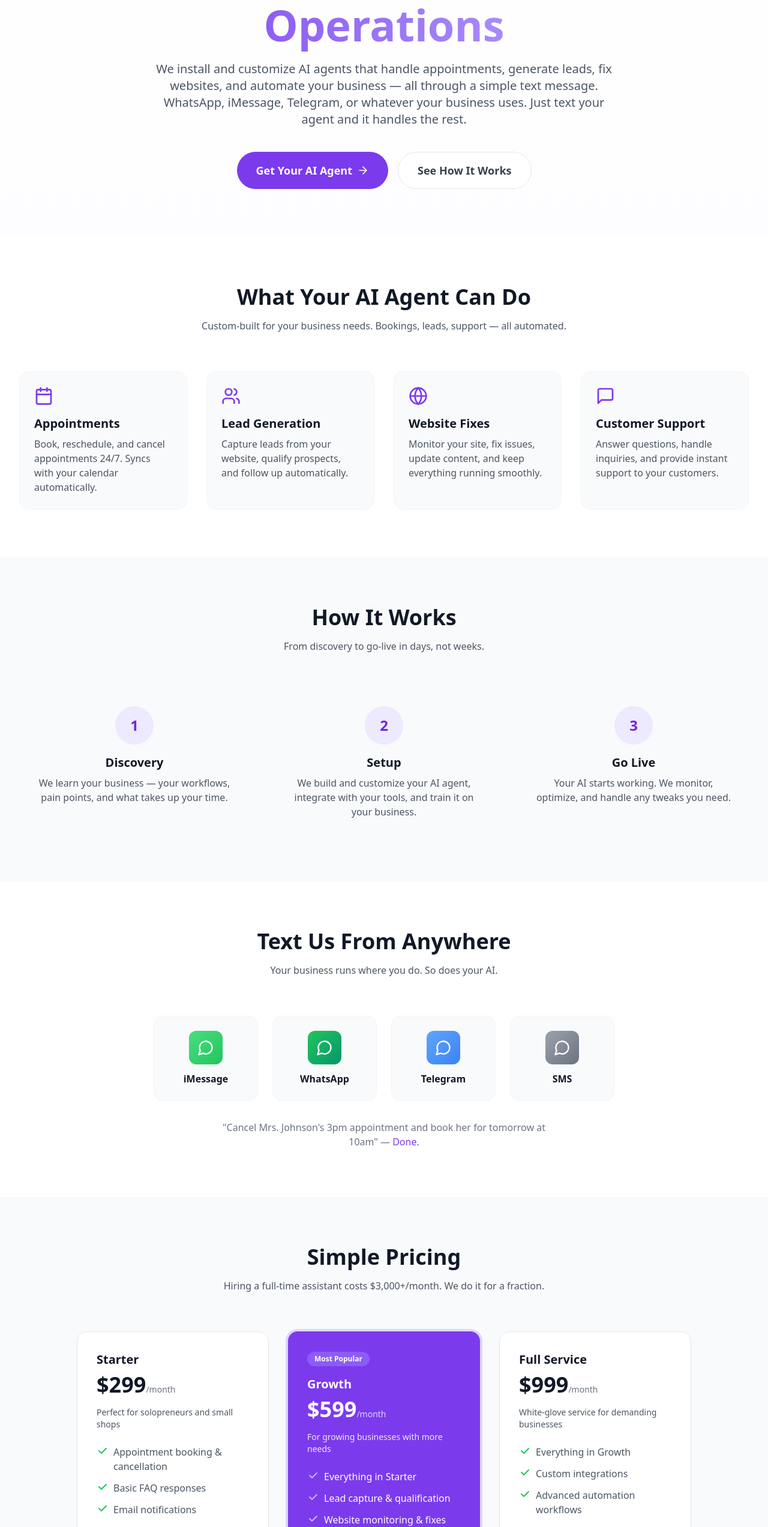
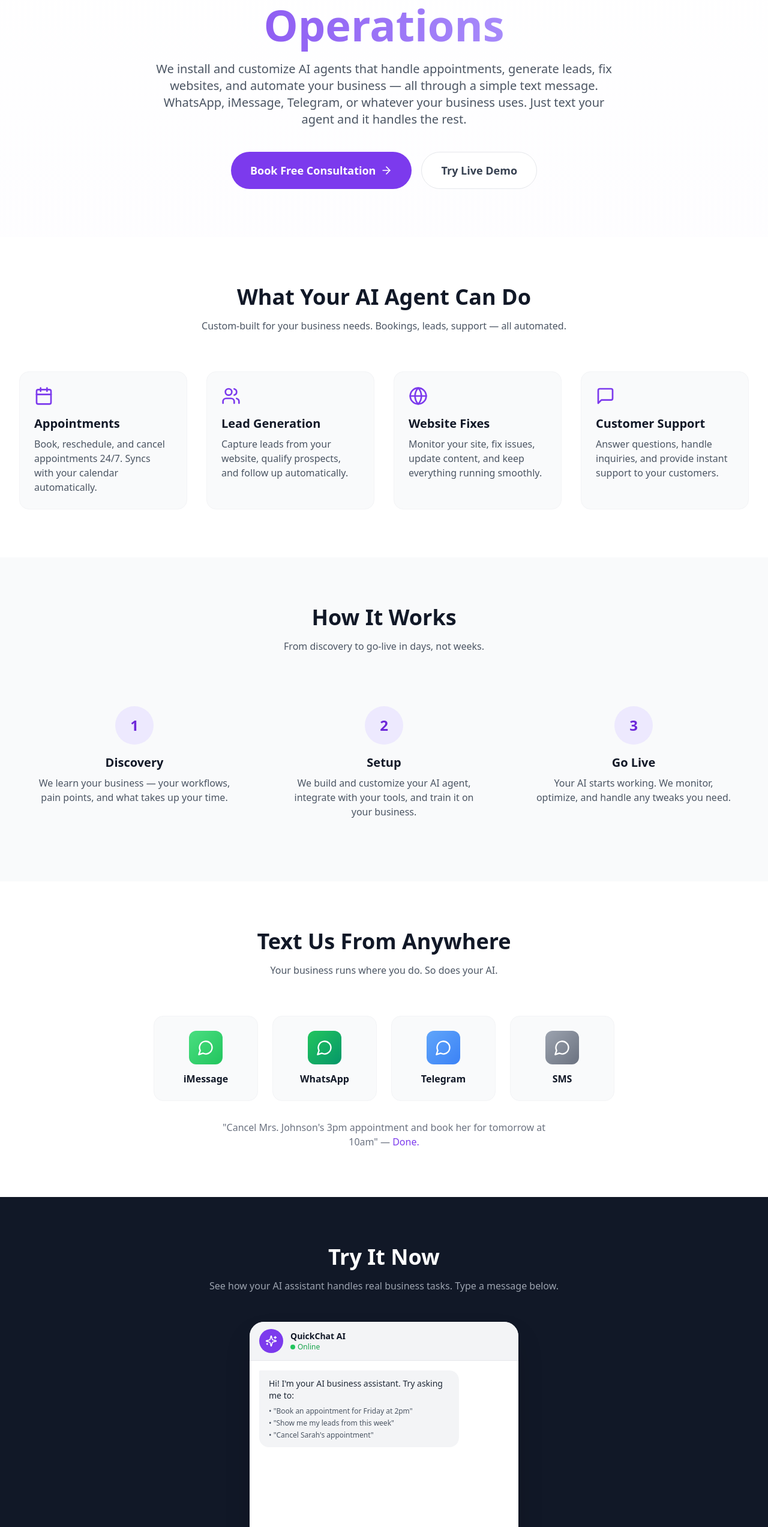
Before and after one commit to jafarbot/qwickchat-website, a Next.js app: page / in a window 1280 px wide. Shown: the part 255-2800 px from the top of the page at 60% size. Built offline with nearby package versions, Linux system fonts and the light colour scheme.

Commit message:
Update CTAs and add interactive demo widget

```diff
--- a/src/app/page.tsx
+++ b/src/app/page.tsx
@@ -70,11 +70,11 @@
           </p>
           <div className="flex flex-col sm:flex-row gap-4 justify-center">
             <a href="#contact" className="bg-primary-600 text-white px-8 py-4 rounded-full font-semibold text-lg hover:bg-primary-700 transition flex items-center justify-center">
-              Get Your AI Agent
+              Book Free Consultation
               <ArrowRight className="ml-2 h-5 w-5" />
             </a>
-            <a href="#services" className="bg-white text-gray-700 border border-gray-200 px-8 py-4 rounded-full font-semibold text-lg hover:bg-gray-50 transition">
-              See How It Works
+            <a href="#demo" className="bg-white text-gray-700 border border-gray-200 px-8 py-4 rounded-full font-semibold text-lg hover:bg-gray-50 transition">
+              Try Live Demo
             </a>
           </div>
         </div>
@@ -155,6 +155,106 @@
           <p className="text-center text-gray-500 mt-8 max-w-xl mx-auto">
             "Cancel Mrs. Johnson's 3pm appointment and book her for tomorrow at 10am" —
             <span className="text-primary-600 font-medium"> Done.</span>
+          </p>
+        </div>
+      </section>
+
+      {/* Live Demo Section */}
+      <section id="demo" className="py-20 bg-gray-900">
+        <div className="max-w-4xl mx-auto px-4 sm:px-6 lg:px-8">
+          <div className="text-center mb-12">
+            <h2 className="text-3xl md:text-4xl font-bold text-white mb-4">Try It Now</h2>
+            <p className="text-gray-400 max-w-2xl mx-auto">See how your AI assistant handles real business tasks. Type a message below.</p>
+          </div>
+
+          <div className="bg-white rounded-3xl overflow-hidden shadow-2xl max-w-md mx-auto">
+            {/* Phone Header */}
+            <div className="bg-gray-100 px-4 py-3 flex items-center gap-3 border-b">
+              <div className="w-10 h-10 rounded-full bg-primary-600 flex items-center justify-center">
+                <Sparkles className="h-5 w-5 text-white" />
+              </div>
+              <div>
+                <p className="font-semibold text-gray-900 text-sm">QuickChat AI</p>
+                <p className="text-xs text-green-600 flex items-center gap-1">
+                  <span className="w-2 h-2 rounded-full bg-green-500"></span>
+                  Online
+                </p>
+              </div>
+            </div>
+
+            {/* Chat Area */}
+            <div className="bg-white p-4 h-80 overflow-y-auto space-y-4" id="demo-chat">
+              <div className="flex justify-start">
+                <div className="bg-gray-100 rounded-2xl rounded-tl-sm px-4 py-3 max-w-[80%]">
+                  <p className="text-gray-800 text-sm">Hi! I'm your AI business assistant. Try asking me to:</p>
+                  <ul className="text-gray-600 text-xs mt-2 space-y-1">
+                    <li>• "Book an appointment for Friday at 2pm"</li>
+                    <li>• "Show me my leads from this week"</li>
+                    <li>• "Cancel Sarah's appointment"</li>
+                  </ul>
+                </div>
+              </div>
+            </div>
+
+            {/* Input Area */}
+            <div className="border-t p-3 bg-gray-50">
+              <form
+                className="flex gap-2"
+                onSubmit={(e) => {
+                  e.preventDefault();
+                  const input = e.currentTarget.querySelector('input');
+                  const message = input?.value.trim();
+                  if (!message) return;
+
+                  // Add user message
+                  const chat = document.getElementById('demo-chat');
+                  const userMsg = document.createElement('div');
+                  userMsg.className = 'flex justify-end';
+                  userMsg.innerHTML = `<div class="bg-primary-600 rounded-2xl rounded-tr-sm px-4 py-3 max-w-[80%]"><p class="text-white text-sm">${message}</p></div>`;
+                  chat?.appendChild(userMsg);
+
+                  // Clear input
+                  if (input) input.value = '';
+
+                  // Scroll to bottom
+                  chat?.scrollTo(0, chat.scrollHeight);
+
+                  // Simulate AI response
+                  setTimeout(() => {
+                    const responses = [
+                      "I've booked that appointment for Friday at 2pm. I'll send a confirmation text to the client. ✓",
+                      "Done! Sarah's Monday appointment has been cancelled and I've notified her. Would you like to reschedule?",
+                      "Perfect! I found 5 new leads from your website this week. Want me to draft follow-up messages?",
+                      "I've updated your business hours on the website. The change is now live!",
+                      "Got it. I've added that to your calendar and set a reminder 30 minutes before."
+                    ];
+                    const response = responses[Math.floor(Math.random() * responses.length)];
+
+                    const aiMsg = document.createElement('div');
+                    aiMsg.className = 'flex justify-start';
+                    aiMsg.innerHTML = `<div class="bg-gray-100 rounded-2xl rounded-tl-sm px-4 py-3 max-w-[80%]"><p class="text-gray-800 text-sm">${response}</p></div>`;
+                    chat?.appendChild(aiMsg);
+                    chat?.scrollTo(0, chat.scrollHeight);
+                  }, 1500);
+                }}
+              >
+                <input
+                  type="text"
+                  placeholder="Type your message..."
+                  className="flex-1 bg-white border border-gray-200 rounded-full px-4 py-2 text-sm focus:outline-none focus:ring-2 focus:ring-primary-500"
+                />
+                <button
+                  type="submit"
+                  className="bg-primary-600 text-white p-2 rounded-full hover:bg-primary-700 transition"
+                >
+                  <ArrowRight className="h-5 w-5" />
+                </button>
+              </form>
+            </div>
+          </div>
+
+          <p className="text-center text-gray-500 text-sm mt-6">
+            This is a working demo. Try any business task — it responds in real-time.
           </p>
         </div>
       </section>
```
